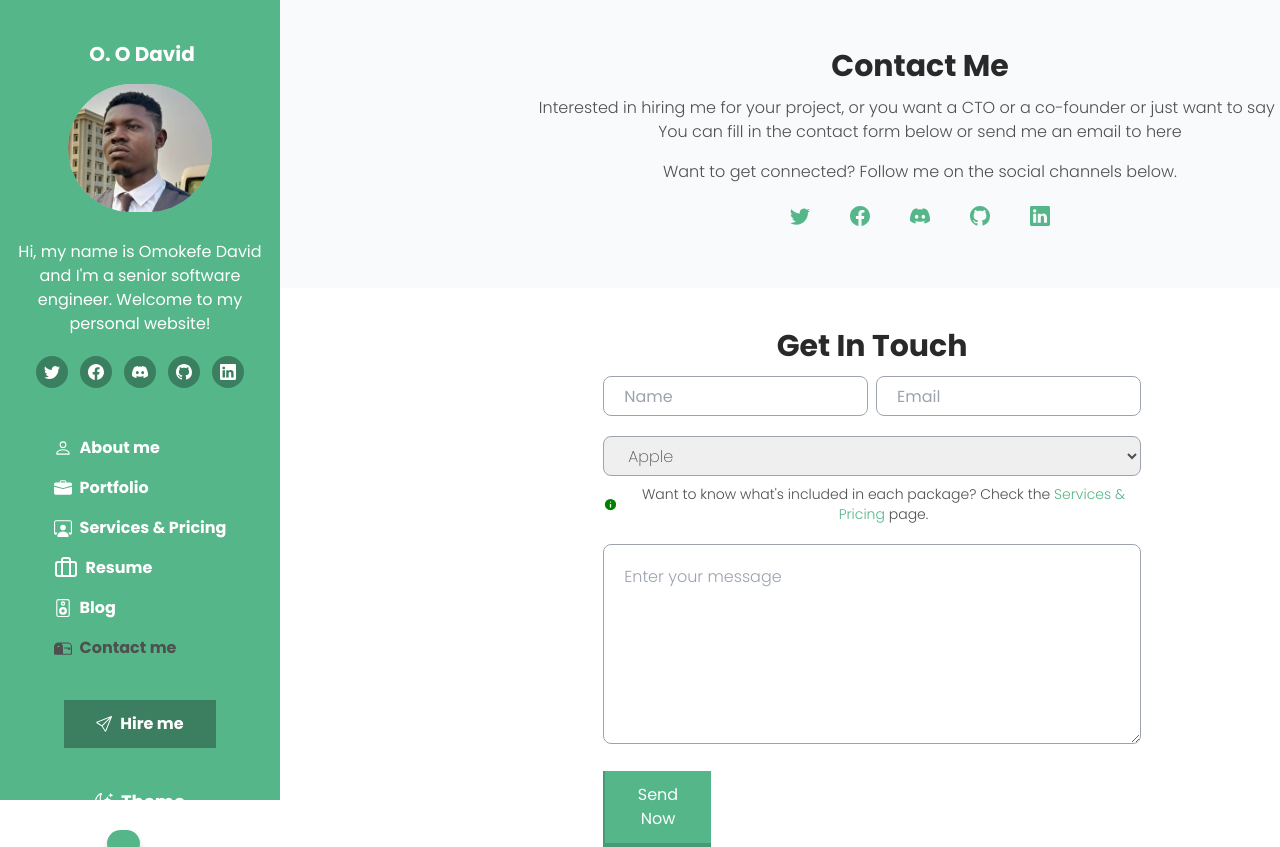
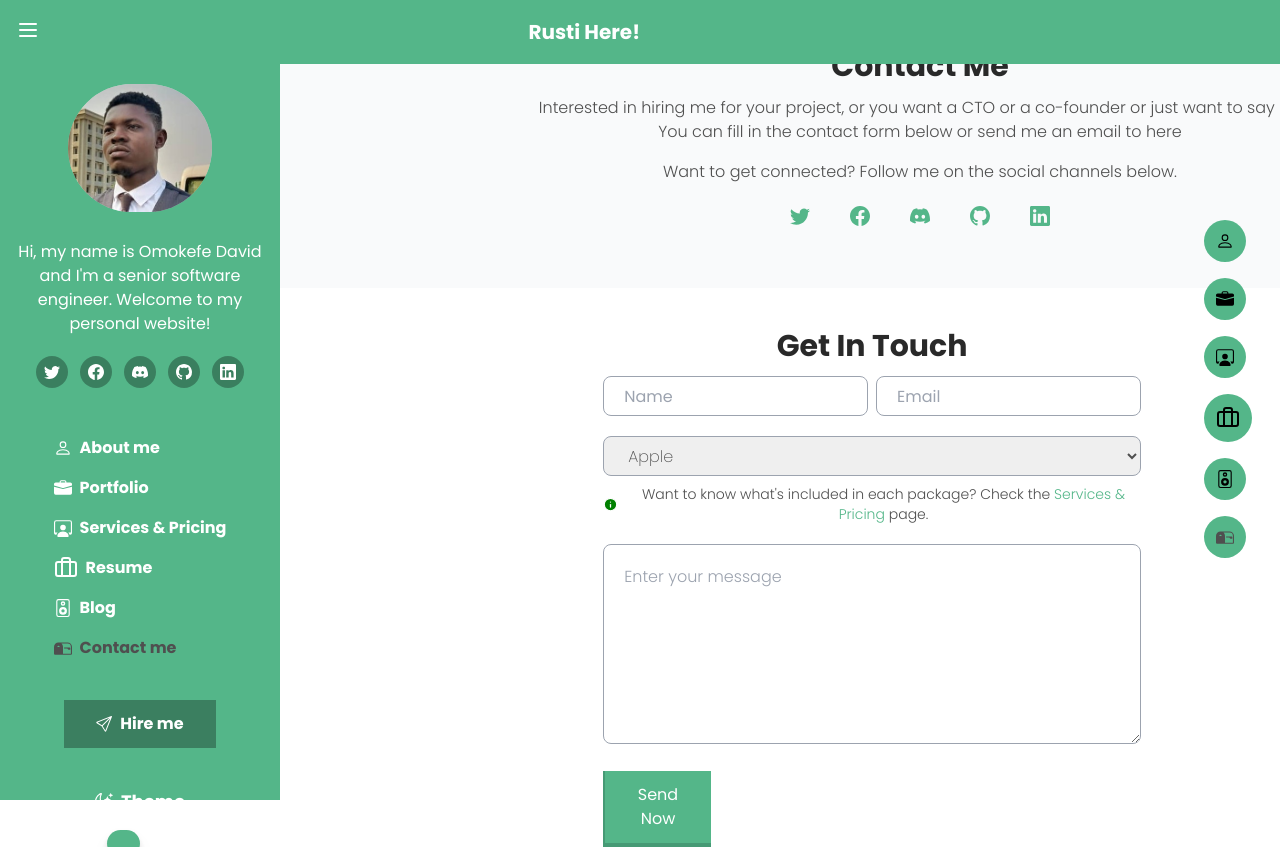
Before and after one commit to ovie-daveth/react-portfolio, a React (Create React App) app: page /contact in a window 1280 px wide. Shown: the top 847 px of the page. Built offline with nearby package versions, Linux system fonts and the light colour scheme.

Commit message:
adding responsiveness

```diff
--- a/src/_layout.tsx
+++ b/src/_layout.tsx
@@ -1,20 +1,58 @@
-import React from 'react'
+import React, { useEffect, useState } from 'react'
 import SideBar from './components/SideBar.tsx';
+import { menus } from './constant.js';
+import { Link } from 'react-router-dom';
+import { Menu } from 'lucide-react';
 
 type LayoutType = {
     children: React.ReactNode;
     theme: boolean;
 }
 const Layout = ({children, theme} : LayoutType) => {
+
+  const [path, setPath] = useState<string>("");
+  const [isMenuOpen, setIsMenuOpen] = useState(false)
+
+  useEffect(() => {
+    const path = window.location.pathname;
+    setPath(path)
+  }, [window.location.pathname])
+
+  const openMenu = () => {
+    setIsMenuOpen(!isMenuOpen)
+  }
   return (
     <main className='relative min-w-full'>
         <div className='flex items-start'>
             {/* Side Bar */}
-            <div className='w-[280px] top-0 left-0 fixed h-screen'>
+            <div className='lg:w-[280px] hidden lg:block top-0 left-0 fixed h-screen'>
                 <SideBar />
             </div>
+            <div className='hidden sm:flex flex-col items-start mt-12 gap-4 fixed top-[20%] right-4 z-50 p-3'>
+              {
+                  menus.map((item, index) => (
+                    <div key={index} className={` flex justify-center cursor-pointer hover:scale-95 ${path == item.href && "text-textLight dark:text-sidebar_green"}`}>
+                  <Link to={item.href} className='flex items-center gap-2 group relative'>
+                      <span className='text-lg  bg-sidebar_green rounded-full p-3'>{item.icons}</span>
+                      <span className={`hidden group-hover:block absolute ${index === 0 ? "-left-24" : index === 1 ? "-left-20" : index === 2 ? "-left-24" : index === 3 ? "-left-20" : index === 4 ? "-left-12" : "-left-28"} `}>{item.menu}</span>
+                  </Link>
+                </div>
+                  ))
+                }
+              </div>
+              <div className='absolute top-0 right-0 left-0 z-50 dark:bg-dark-sidebar bg-sidebar_green h-16 flex items-center'>
+               <div className='flex w-[50%] justify-between pl-4 text-white '>
+                <div onClick={openMenu} className='cursor-pointer'><Menu /></div>
+                <h1 className='text-xl'>Rusti Here!</h1>
+               </div>
+                <div className='absolute top-12 right-0 left-0'>
+                  {
+                    isMenuOpen &&  <SideBar />
+                  }
+                </div>
+            </div>
              {/* Main space */}
-             <div className='absolute left-[280px] w-full min-h-screen dark:bg-dark-background dark:text-gray-400'>
+             <div className='absolute lg:left-[280px] w-full min-h-screen dark:bg-dark-background dark:text-gray-400'>
                 {children}
              </div>
         </div>
--- a/src/components/HomePageComponents/About.tsx
+++ b/src/components/HomePageComponents/About.tsx
@@ -13,7 +13,7 @@ const About = () => {
             <h1 className='header'>What I do</h1>
             <p className='mt-6 font-normal text-textLight dark:text-dark-textLight'>I have more than 5 years' experience building software for clients all over the world. Below is a quick overview of my main technical skill sets and technologies I use. Want to find out more about my experience? Check out my <a className='text-sidebar_green hover:underline' href="/">online resume</a> and project <a className='text-sidebar_green hover:underline' href="/">portfolio</a>.</p>
         </div>
-        <div className='grid grid-cols-4 gap-x-5 gap-y-10 mt-16'>
+        <div className='grid lg:grid-cols-4 grid-cols-3 gap-x-5 gap-y-10 mt-16'>
             {
                 Stacks.map((item, i) => (
                     <div key={i} className='flex flex-col gap-2'>
--- a/src/components/HomePageComponents/BlogCard.tsx
+++ b/src/components/HomePageComponents/BlogCard.tsx
@@ -12,7 +12,7 @@ const BlogCard = ({index}) => {
       <div className='mt-3 p-4'>
         <h2 className='text-textBold underline dark:text-white'>Top 3 JavaScript Frameworks</h2>
         <p className='font-normal text mt-3 text-textLight dark:text-dark-textLight'>Lorem ipsum dolor sit amet consectetur adipisicing elit. Suscipit, accusamus incidunt. Enim nobis dicta perferendis.</p>
-        <a className='flex items-center gap-3 text-sidebar_green mt-3 hover:underline w-fit' href="">Read More <span><BsArrowRight /></span></a>
+        <a href={`/blog/${index}`} className='flex items-center gap-3 text-sidebar_green mt-3 hover:underline w-fit' href="">Read More <span><BsArrowRight /></span></a>
         <small className='text-textLight dark:text-dark-textLight font-light '>Published {4} min ago</small>
       </div>
     </div>
--- a/src/components/HomePageComponents/FeatureProjects.tsx
+++ b/src/components/HomePageComponents/FeatureProjects.tsx
@@ -12,7 +12,7 @@ const FeatureProjects = () => {
     <div className='container'>
       <div className='flex flex-col justify-center'>
         <h1 className='header'>Featured Project</h1>
-        <div className='mt-16 grid grid-cols-2 gap-x-8 gap-y-6'>
+        <div className='mt-16 grid lg:grid-cols-2 gap-x-8 gap-y-6'>
             {
                 [Array(1,2,3,4,5,).map((_, i) => (
                     <ProjectCard key={i} index={i} />
--- a/src/components/HomePageComponents/FeaturedBlog.tsx
+++ b/src/components/HomePageComponents/FeaturedBlog.tsx
@@ -2,17 +2,19 @@ import React from 'react'
 import BlogCard from './BlogCard.tsx'
 import Button from '../atoms/Button.tsx'
 import { BsArrowRightCircleFill } from 'react-icons/bs'
+import { useNavigate } from 'react-router-dom'
 
 const FeaturedBlog = () => {
 
+  const nav = useNavigate();
   const goToPortBlog = () => {
-
+    nav("/blog")
   }
   return (
     <div>
       <div className='container'>
         <h1 className='header'>Latest Blogs</h1>
-        <div className='mt-16 grid grid-cols-3 gap-x-5'>
+        <div className='mt-16 grid lg:grid-cols-3 grid-cols-2 gap-x-5 gap-y-5'>
           {
             [Array(1,2,3).map((_, i) => (
               <BlogCard key={i} index={i} />
--- a/src/components/SideBar.tsx
+++ b/src/components/SideBar.tsx
@@ -17,10 +17,10 @@ const SideBar = () => {
   }, [window.location.pathname])
 
   return (
-    <div className={`dark:bg-dark-sidebar bg-sidebar_green w-full h-full dark:text-white text-dark-textBold px-2 pt-3`}>
+    <div className={`dark:bg-dark-sidebar bg-sidebar_green w-full h-full dark:text-white text-dark-textBold px-2 pt-3 pb-10`}>
         <div className='flex flex-col items-center'>
               <div className='mt-7 flex flex-col gap-4 items-center text-center'>
-                  <h2 className='text-xl font-bold ml-1'>O. O David</h2>
+                  <h2 className='text-xl font-bold ml-1 hidden md:block'>O. O David</h2>
                   <div className='w-36 h-32  rounded-full bg-white/50'>
                     <img className='w-full h-full rounded-full object-cover' src={home} alt="" />
                   </div>
--- a/src/index.css
+++ b/src/index.css
@@ -26,7 +26,7 @@ body{
     @apply md:text-3xl text-xl dark:text-white relative before:absolute before:-left-6 before:top-0 before:h-full before:w-2 before:bg-sidebar_green
 }
 .container{
-    @apply px-40 py-12
+    @apply lg:px-40 md:px-20 px-5 py-12
 }
 
 .transition_all {
```
